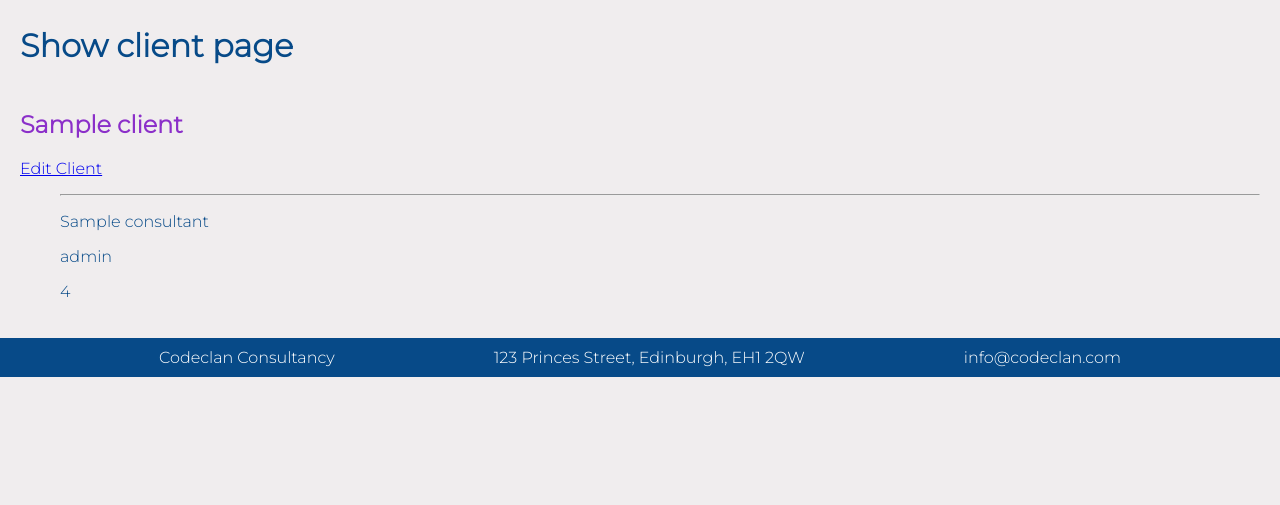
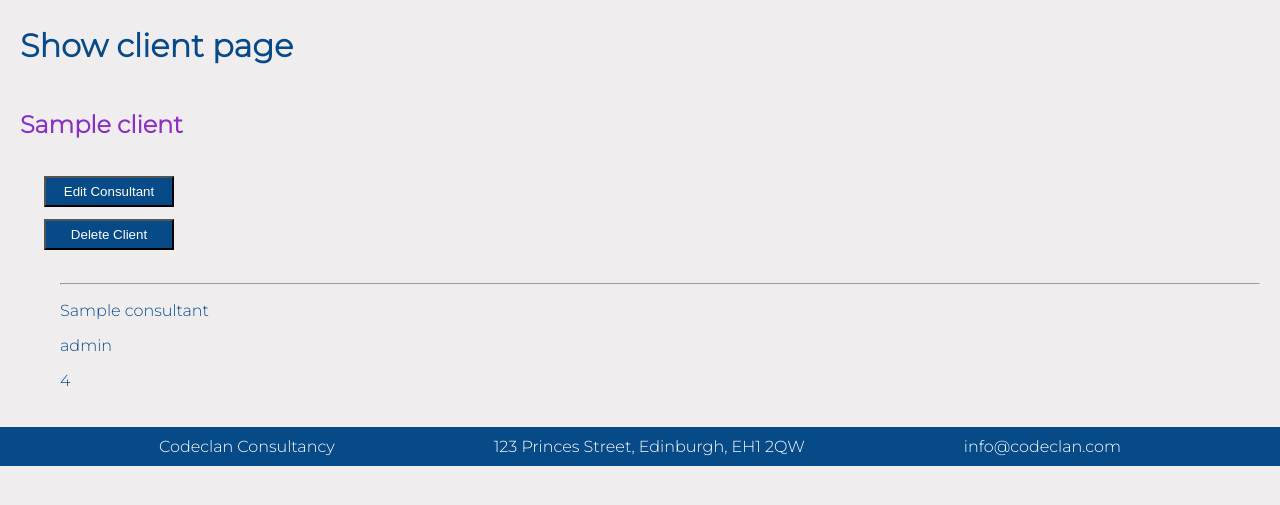
Before and after one commit to michaelmccoll/Project_Secure_Design, a Flask app: page /clients/1 in a window 1280 px wide. Shown: the part 136-641 px from the top of the page. Run offline with Flask 2, Linux system fonts and the light colour scheme; a database or web service that is not in the repository returns one stand-in record (values such as "Sample title"); some libraries are stand-ins or nearby versions.

Commit message:
All MVP methods and routes working for consultants and clients

```diff
--- a/controllers/clients_controller.py
+++ b/controllers/clients_controller.py
@@ -43,3 +43,8 @@ def update_client(id):
     client = Client(name,type_of_business,contact_details,id)
     client_repository.update(client)
     return redirect("/clients")
+
+@clients_blueprint.route("/clients/<id>/delete", methods=['POST'])
+def delete_client(id):
+    client_repository.delete(id)
+    return redirect ("/clients")
--- a/controllers/consultants_controller.py
+++ b/controllers/consultants_controller.py
@@ -45,3 +45,8 @@ def update_consultant(id):
     consultant = Consultant(name,role,summary,day_rate,id)
     consultant_repository.update(consultant)
     return redirect("/consultants")
+
+@consultants_blueprint.route("/consultants/<id>/delete", methods=['POST'])
+def delete_consultant(id):
+    consultant_repository.delete(id)
+    return redirect ("/consultants")
--- a/static/form.css
+++ b/static/form.css
@@ -15,7 +15,7 @@ input {
     background-color: #074A88;
     color: white;
     margin:12px 4px;
-    width: 100px;
+    width: 130px;
 }
 
 select {
--- a/templates/clients/show.html
+++ b/templates/clients/show.html
@@ -4,7 +4,15 @@
     <h1>Show client page</h1>
     <div>
         <h2>{{client.name}}</h2>
-        <a href="/clients/{{client.id}}/edit">Edit Client</a>
+        <div>
+            <form action="/clients/{{client.id}}/edit">
+                <input class="submit" type="submit" value="Edit Consultant">
+            </form>
+
+            <form action="/clients/{{client.id}}/delete" method="POST">
+                <input class="submit" type="submit" value="Delete Client">
+            </form>
+        </div>
             <ul>
                 {% for consultant in consultants %}
                 <hr>
```
Also changed, not shown: templates/consultants/show.html (+10 -1 lines), 1 other file.
